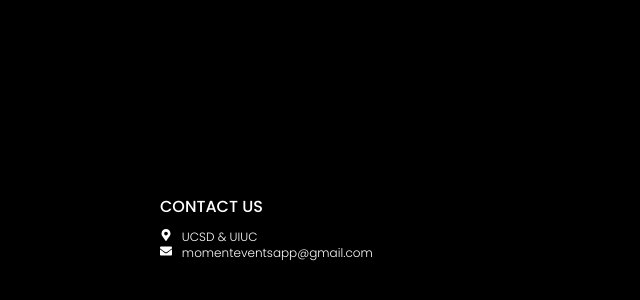
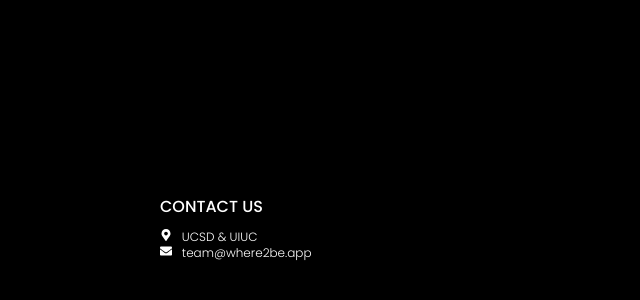
Before and after one commit to MomentEvents/Where2Be-Website, a Next.js app: page / in a window 1280 px wide. Shown: the part 2460-2760 px from the top of the page, without its empty margins (0-640 px from the left). Built offline with nearby package versions, Linux system fonts and the light colour scheme.

Commit message:
Changed momentevents to where2be

```diff
--- a/components/footer/Footer.js
+++ b/components/footer/Footer.js
@@ -14,7 +14,7 @@ const Footer = () => {
                 <FaMapMarkerAlt /> &nbsp; UCSD & UIUC
               </div>
               <div>
-                <FaEnvelope />&nbsp;<a href='mailto:momenteventsapp@gmail.com'>&nbsp; momenteventsapp@gmail.com</a>
+                <FaEnvelope />&nbsp;<a href='mailto:team@where2be.app'>&nbsp; team@where2be.app</a>
               </div>
             </div>
           </div>
--- a/components/header/Header.js
+++ b/components/header/Header.js
@@ -30,7 +30,7 @@ const Header = () => {
             {/* <div className="header-cta">
               <div className="header-download-buttons">
                 <a
-                  href="https://momentevents.app/ios"
+                  href="https://where2be.app/download/ios"
                   target="_blank"
                   rel="noreferrer"
                 >
@@ -39,7 +39,7 @@ const Header = () => {
               </div>
               <div className="header-download-buttons">
                 <a
-                  href="https://momentevents.app/android"
+                  href="https://where2be.app/download/android"
                   target="_blank"
                   rel="noreferrer"
                 >
--- a/components/navbar/Navbar.js
+++ b/components/navbar/Navbar.js
@@ -28,7 +28,7 @@ const Navbar = () => {
           {isMobile ? (
             <li className="navbar__btn">
               <a
-                href="https://momentevents.app/discord"
+                href="https://where2be.app/discord"
                 target="_blank"
                 className="button"
                 id="temp-page"
@@ -44,7 +44,7 @@ const Navbar = () => {
           ) : (
             <li className="navbar__btn">
               <a
-                href="https://momentevents.app/discord"
+                href="https://where2be.app/discord"
                 target="_blank"
                 className="button"
                 id="temp-page"
```
